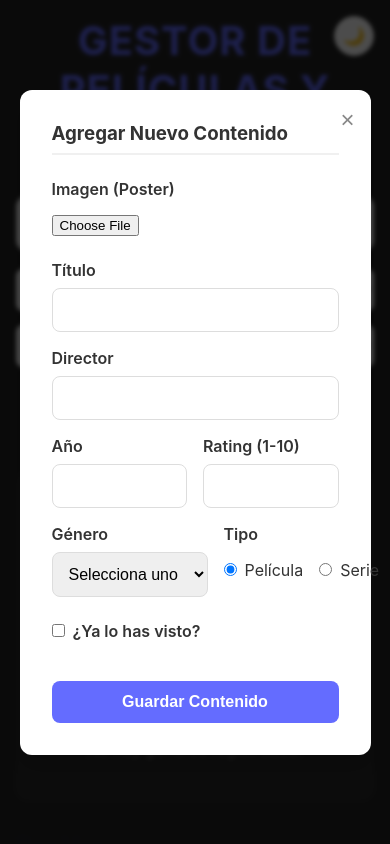
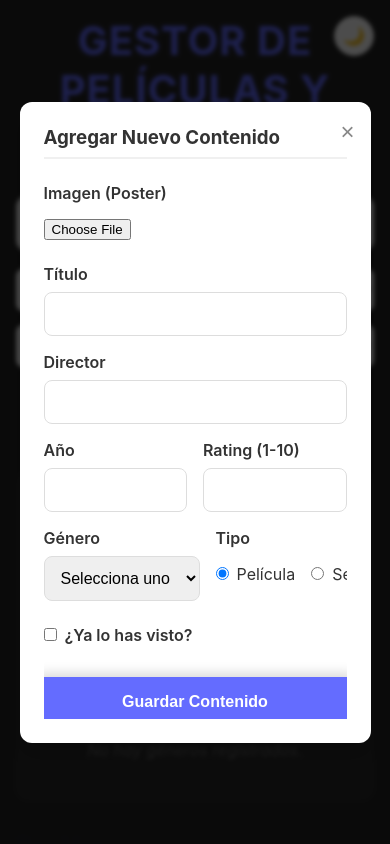
Before and after one commit to gonzalomolina-void/pwatpo1react, a React (Vite) app: page / in a window 390 px wide. Both pictures are taken after typing "Sample" into the empty fields and a click on the button "+ Agregar Contenido". Shown: the top 844 px of the page. Built offline with nearby package versions, Linux system fonts and the light colour scheme.

Commit message:
Add technical presentation document and enhance modal styles for better mobile experience

```diff
--- a/src/components/common/ContentForm/ContentForm.css
+++ b/src/components/common/ContentForm/ContentForm.css
@@ -79,6 +79,30 @@
   background-color: #535bf2;
 }
 
+/* Mejoras para dispositivos móviles */
+@media (max-width: 600px) {
+  .submit-btn {
+    position: sticky;
+    bottom: -0.5rem;
+    margin-bottom: -1rem;
+    padding: 1rem;
+    z-index: 5;
+    background-color: #646cff; /* Asegurar color opaco */
+    box-shadow: 0 -4px 12px rgba(0, 0, 0, 0.15);
+    width: calc(100% + 1rem); /* Un poco más ancho para cubrir el padding del modal */
+    margin-left: -0.5rem;
+    border-radius: 8px 8px 0 0;
+  }
+
+  .image-preview {
+    max-height: 150px;
+  }
+
+  .image-preview img {
+    max-height: 150px;
+  }
+}
+
 /* Estilos para Imagen */
 .file-input {
   padding: 0.5rem 0;
--- a/src/components/common/Modal/Modal.css
+++ b/src/components/common/Modal/Modal.css
@@ -15,13 +15,29 @@
 
 .modal-content {
   background-color: #fff;
-  padding: 2rem;
+  padding: 1.5rem;
   border-radius: 12px;
   box-shadow: 0 10px 25px rgba(0, 0, 0, 0.2);
   max-width: 500px;
   width: 90%;
+  max-height: 90vh;
   position: relative;
   animation: modalAppear 0.3s ease-out;
+  display: flex;
+  flex-direction: column;
+}
+
+.modal-body {
+  overflow-y: auto;
+  flex-grow: 1;
+  padding-top: 0.5rem;
+  /* Ocultar barra de scroll visualmente pero mantener funcionalidad */
+  -ms-overflow-style: none;  /* IE y Edge */
+  scrollbar-width: none;  /* Firefox */
+}
+
+.modal-body::-webkit-scrollbar {
+  display: none; /* Chrome, Safari y Opera */
 }
 
 @keyframes modalAppear {
@@ -45,6 +61,7 @@
   cursor: pointer;
   color: #888;
   transition: color 0.2s;
+  z-index: 10;
 }
 
 .close-btn:hover {
@@ -53,9 +70,10 @@
 
 .modal-content h3 {
   margin-top: 0;
-  margin-bottom: 1.5rem;
+  margin-bottom: 1rem;
   color: #333;
   text-align: left;
   border-bottom: 2px solid #f0f0f0;
   padding-bottom: 0.5rem;
+  flex-shrink: 0;
 }
--- a/src/components/common/Modal/Modal.jsx
+++ b/src/components/common/Modal/Modal.jsx
@@ -10,7 +10,9 @@ const Modal = ({ isOpen, onClose, title, children }) => {
           &times;
         </button>
         {title && <h3>{title}</h3>}
-        {children}
+        <div className="modal-body">
+          {children}
+        </div>
       </section>
     </div>
   );
```
Also changed, not shown: 1 other file (tests, documents, lock files or other folders).
